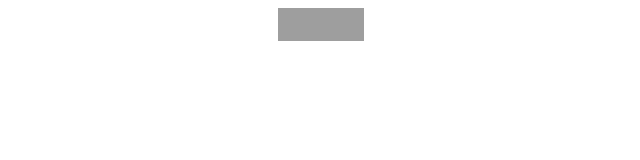
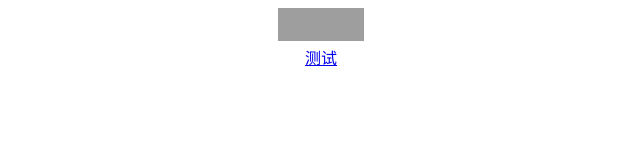
Before and after one commit to gat1933/az2, a plain HTML site: page index.html in a window 1280 px wide. Shown: the full height of the page, 319-959 px from the left. Drawn offline with Linux system fonts and the light colour scheme; grey boxes are pictures that could not be loaded.

Commit message:
Update index.html

```diff
--- a/index.html
+++ b/index.html
@@ -14,6 +14,11 @@
         </a>
 
     </div>
+    <div style="text-align:center">
+        <a href="123.zip">测试 </a>
+
+
+    </div>
 
 
 </body>
```
